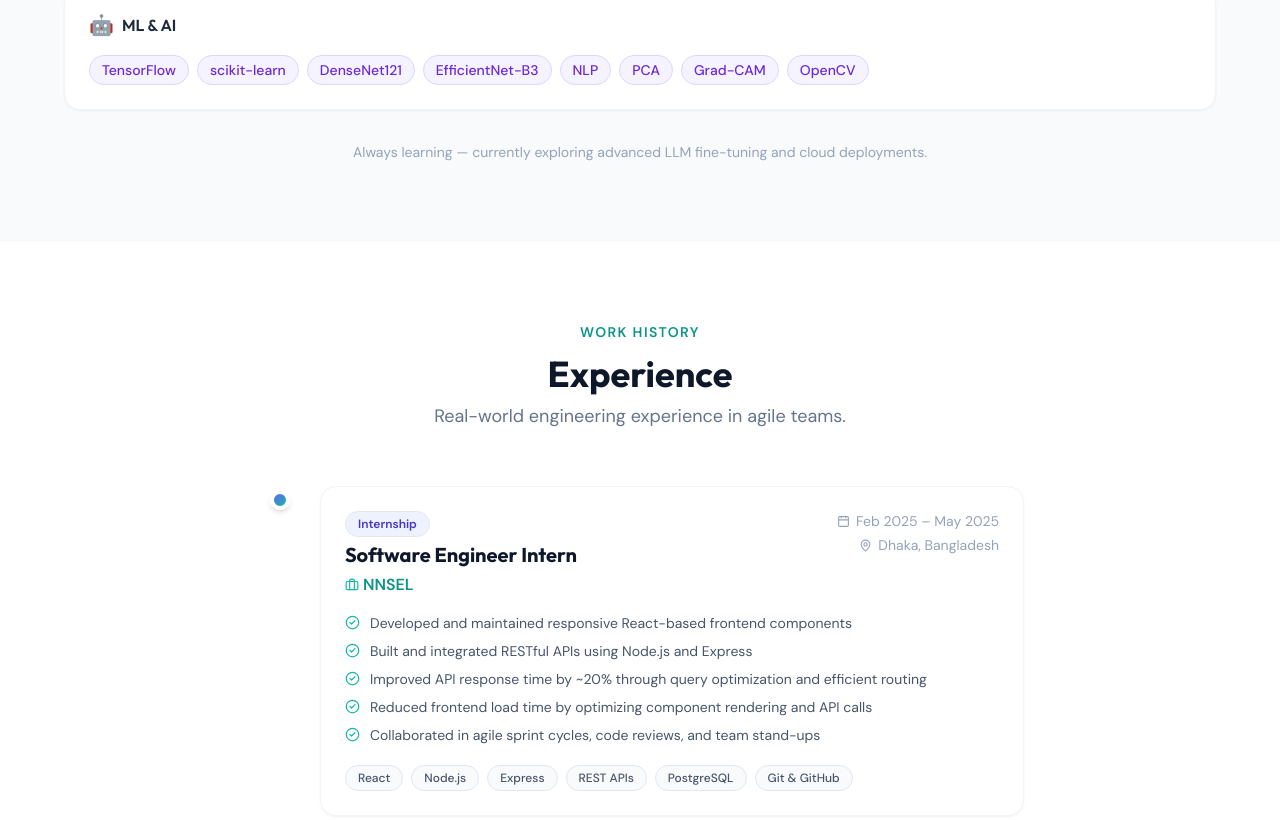
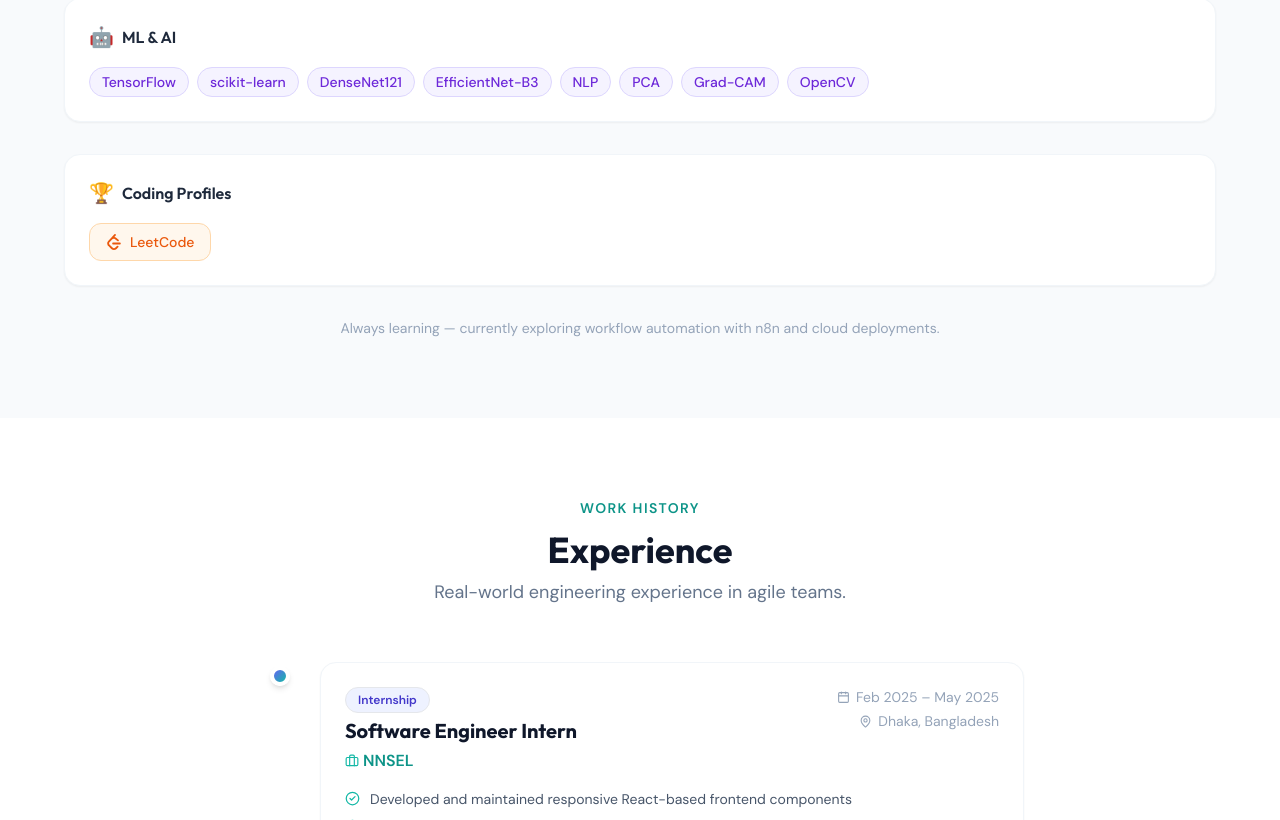
Before and after one commit to TakbirZaman/My-Portfolio, a React (Vite) app: page / in a window 1280 px wide. Shown: the part 2500-3320 px from the top of the page. Built offline with nearby package versions, Linux system fonts and the light colour scheme.

Commit message:
feat: update experience section with internship highlights and tech tags

```diff
--- a/src/components/Contact.jsx
+++ b/src/components/Contact.jsx
@@ -2,7 +2,7 @@ import { useState } from "react";
 import { useInView } from "react-intersection-observer";
 import { motion } from "framer-motion";
 import { Mail, MapPin, Send, CheckCircle2 } from "lucide-react";
-// Added FaFacebookF to the imports
+import { SiLeetcode } from "react-icons/si";
 import { FaGithub, FaLinkedinIn, FaFacebookF } from "react-icons/fa";
 import { personalInfo } from "../data/portfolioData";
 
@@ -31,6 +31,15 @@ const contactLinks = [
     color: "bg-blue-50 text-blue-600 hover:bg-blue-100",
     border: "border-blue-200",
   },
+  {
+    icon: SiLeetcode,
+    label: "LeetCode",
+    value: "leetcode.com/u/takbirzaman",
+    href: "https://leetcode.com/u/takbirzaman/",
+    color: "bg-orange-50 text-orange-500 hover:bg-orange-100",
+    border: "border-orange-200",
+  },
+
   {
     icon: FaFacebookF,
     label: "Facebook",
--- a/src/components/Experience.jsx
+++ b/src/components/Experience.jsx
@@ -16,9 +16,13 @@ export default function Experience() {
           transition={{ duration: 0.6 }}
           className="text-center mb-14"
         >
-          <p className="text-teal-600 font-semibold text-sm tracking-widest uppercase mb-3">Work History</p>
+          <p className="text-teal-600 font-semibold text-sm tracking-widest uppercase mb-3">
+            Work History
+          </p>
           <h2 className="section-title">Experience</h2>
-          <p className="section-subtitle">Real-world engineering experience in agile teams.</p>
+          <p className="section-subtitle">
+            Real-world engineering experience in agile teams.
+          </p>
         </motion.div>
 
         {/* Timeline */}
@@ -47,10 +51,14 @@ export default function Experience() {
                         {job.type}
                       </span>
                     </div>
-                    <h3 className="font-display text-xl font-bold text-slate-900">{job.role}</h3>
+                    <h3 className="font-display text-xl font-bold text-slate-900">
+                      {job.role}
+                    </h3>
                     <div className="flex items-center gap-1 mt-1">
                       <Briefcase size={14} className="text-teal-500" />
-                      <span className="font-semibold text-teal-600">{job.company}</span>
+                      <span className="font-semibold text-teal-600">
+                        {job.company}
+                      </span>
                     </div>
                   </div>
                   <div className="flex flex-col items-end gap-1 text-sm text-slate-400">
@@ -68,8 +76,14 @@ export default function Experience() {
                 {/* Highlights */}
                 <ul className="space-y-2 mb-5">
                   {job.highlights.map((item, i) => (
-                    <li key={i} className="flex items-start gap-2.5 text-slate-600 text-sm">
-                      <CheckCircle2 size={15} className="text-teal-500 mt-0.5 shrink-0" />
+                    <li
+                      key={i}
+                      className="flex items-start gap-2.5 text-slate-600 text-sm"
+                    >
+                      <CheckCircle2
+                        size={15}
+                        className="text-teal-500 mt-0.5 shrink-0"
+                      />
                       {item}
                     </li>
                   ))}
@@ -78,11 +92,37 @@ export default function Experience() {
                 {/* Tech tags */}
                 <div className="flex flex-wrap gap-2">
                   {job.tech.map((t) => (
-                    <span key={t} className="badge bg-slate-50 text-slate-600 border border-slate-200 text-xs">
+                    <span
+                      key={t}
+                      className="badge bg-slate-50 text-slate-600 border border-slate-200 text-xs"
+                    >
                       {t}
                     </span>
                   ))}
                 </div>
+
+                {/* Repo link — shows only if provided */}
+                {job.repoLink && (
+                  <div className="mt-4 pt-4 border-t border-slate-100">
+                    <a
+                      href={job.repoLink}
+                      target="_blank"
+                      rel="noopener noreferrer"
+                      className="inline-flex items-center gap-1.5 text-xs text-teal-600 hover:text-teal-700 font-medium transition-colors"
+                    >
+                      <svg
+                        xmlns="http://www.w3.org/2000/svg"
+                        width="14"
+                        height="14"
+                        viewBox="0 0 24 24"
+                        fill="currentColor"
+                      >
+                        <path d="M12 0C5.37 0 0 5.37 0 12c0 5.31 3.435 9.795 8.205 11.385.6.105.825-.255.825-.57 0-.285-.015-1.23-.015-2.235-3.015.555-3.795-.735-4.035-1.41-.135-.345-.72-1.41-1.23-1.695-.42-.225-1.02-.78-.015-.795.945-.015 1.62.87 1.845 1.23 1.08 1.815 2.805 1.305 3.495.99.105-.78.42-1.305.765-1.605-2.67-.3-5.46-1.335-5.46-5.925 0-1.305.465-2.385 1.23-3.225-.12-.3-.54-1.53.12-3.18 0 0 1.005-.315 3.3 1.23.96-.27 1.98-.405 3-.405s2.04.135 3 .405c2.295-1.56 3.3-1.23 3.3-1.23.66 1.65.24 2.88.12 3.18.765.84 1.23 1.905 1.23 3.225 0 4.605-2.805 5.625-5.475 5.925.435.375.81 1.095.81 2.22 0 1.605-.015 2.895-.015 3.3 0 .315.225.69.825.57A12.02 12.02 0 0 0 24 12c0-6.63-5.37-12-12-12z" />
+                      </svg>
+                      View on GitHub
+                    </a>
+                  </div>
+                )}
               </div>
             </motion.div>
           ))}
--- a/src/components/Skills.jsx
+++ b/src/components/Skills.jsx
@@ -2,6 +2,7 @@ import { useState } from "react";
 import { useInView } from "react-intersection-observer";
 import { motion } from "framer-motion";
 import { skillTags } from "../data/portfolioData";
+import { SiLeetcode } from "react-icons/si";
 
 const categoryColors = {
   "Languages": "bg-primary-50 text-primary-700 border-primary-200 hover:bg-primary-100",
@@ -99,6 +100,30 @@ export default function Skills() {
           ))}
         </div>
 
+        {/* Coding Profiles */}
+        <motion.div
+          initial={{ opacity: 0, y: 20 }}
+          animate={inView ? { opacity: 1, y: 0 } : {}}
+          transition={{ duration: 0.5, delay: 0.4 }}
+          className="bg-white rounded-2xl border border-slate-100 shadow-sm p-6 mt-8"
+        >
+          <div className="flex items-center gap-2 mb-4">
+            <span className="text-xl">🏆</span>
+            <h3 className="font-display font-semibold text-slate-800">Coding Profiles</h3>
+          </div>
+          <div className="flex flex-wrap gap-3">
+            <a
+              href="https://leetcode.com/u/takbirzaman/"
+              target="_blank"
+              rel="noopener noreferrer"
+              className="flex items-center gap-2 px-4 py-2 rounded-xl border border-orange-200 bg-orange-50 text-orange-600 hover:bg-orange-100 transition-all duration-150 font-medium text-sm"
+            >
+              <SiLeetcode size={16} />
+              LeetCode
+            </a>
+          </div>
+        </motion.div>
+
         {/* Bottom note */}
         <motion.p
           initial={{ opacity: 0 }}
@@ -106,7 +131,7 @@ export default function Skills() {
           transition={{ delay: 0.6 }}
           className="text-center text-slate-400 text-sm mt-8"
         >
-          Always learning — currently exploring advanced LLM fine-tuning and cloud deployments.
+          Always learning — currently exploring workflow automation with n8n and cloud deployments.
         </motion.p>
       </div>
     </section>
--- a/src/data/portfolioData.js
+++ b/src/data/portfolioData.js
@@ -6,7 +6,7 @@ import galleryImg from "../assets/takbir.jpg";
 
 export const personalInfo = {
   name: "Takbir Zaman Bhuiyan",
-  title: "Software Engineer (Backend & ML Systems)",
+  title: "Software Engineer (Full-Stack · ML/AI · Automation)",
   tagline: "CSE Graduate · Full-Stack Engineer · Applied ML Researcher",
   bio: "Computer Science graduate from AIUB with a focus on backend engineering and applied machine learning. I design scalable APIs, structured system architectures, and data-driven applications, bridging software engineering with intelligent systems. Experienced in MERN and ASP.NET ecosystems, with research in NLP and computer vision. Currently seeking software engineering roles where I can build performant, production-grade systems.",
   location: "Dhaka, Bangladesh",
@@ -86,14 +86,7 @@ export const experience = [
 ];
 
 export const skills = {
-  Languages: [
-    { name: "C#", level: 90 },
-    { name: "Python", level: 88 },
-    { name: "JavaScript", level: 78 },
-    { name: "SQL", level: 85 },
-    { name: "C++", level: 75 },
-    { name: "PHP", level: 70 },
-  ],
+
   "Web & Frameworks": [
     { name: "ASP.NET Core", level: 88 },
     { name: "React", level: 78 },
@@ -103,6 +96,24 @@ export const skills = {
     { name: "FastAPI", level: 78 },
     { name: "HTML/CSS", level: 90 },
   ],
+
+ "ML & AI": [
+    { name: "scikit-learn", level: 80 },
+    { name: "TensorFlow / Keras", level: 78 },
+    { name: "NLP (TF-IDF/DBSCAN)", level: 78 },
+    { name: "LSTM / Autoencoder", level: 75 },
+    { name: "CNN (DenseNet121)", level: 72 },
+    { name: "OpenCV / YuNet", level: 70 },
+  ],
+  Languages: [
+    { name: "C#", level: 90 },
+    { name: "Python", level: 88 },
+    { name: "JavaScript", level: 78 },
+    { name: "SQL", level: 85 },
+    { name: "C++", level: 75 },
+
+  ],
+
   "Databases & DevOps": [
     { name: "SQL Server", level: 88 },
     { name: "MySQL", level: 82 },
@@ -111,14 +122,7 @@ export const skills = {
     { name: "Postman", level: 82 },
     { name: "Docker", level: 68 },
   ],
-  "ML & AI": [
-    { name: "scikit-learn", level: 80 },
-    { name: "TensorFlow / Keras", level: 78 },
-    { name: "NLP (TF-IDF/DBSCAN)", level: 78 },
-    { name: "LSTM / Autoencoder", level: 75 },
-    { name: "CNN (DenseNet121)", level: 72 },
-    { name: "OpenCV / YuNet", level: 70 },
-  ],
+
 };
 
 export const skillTags = {
```
